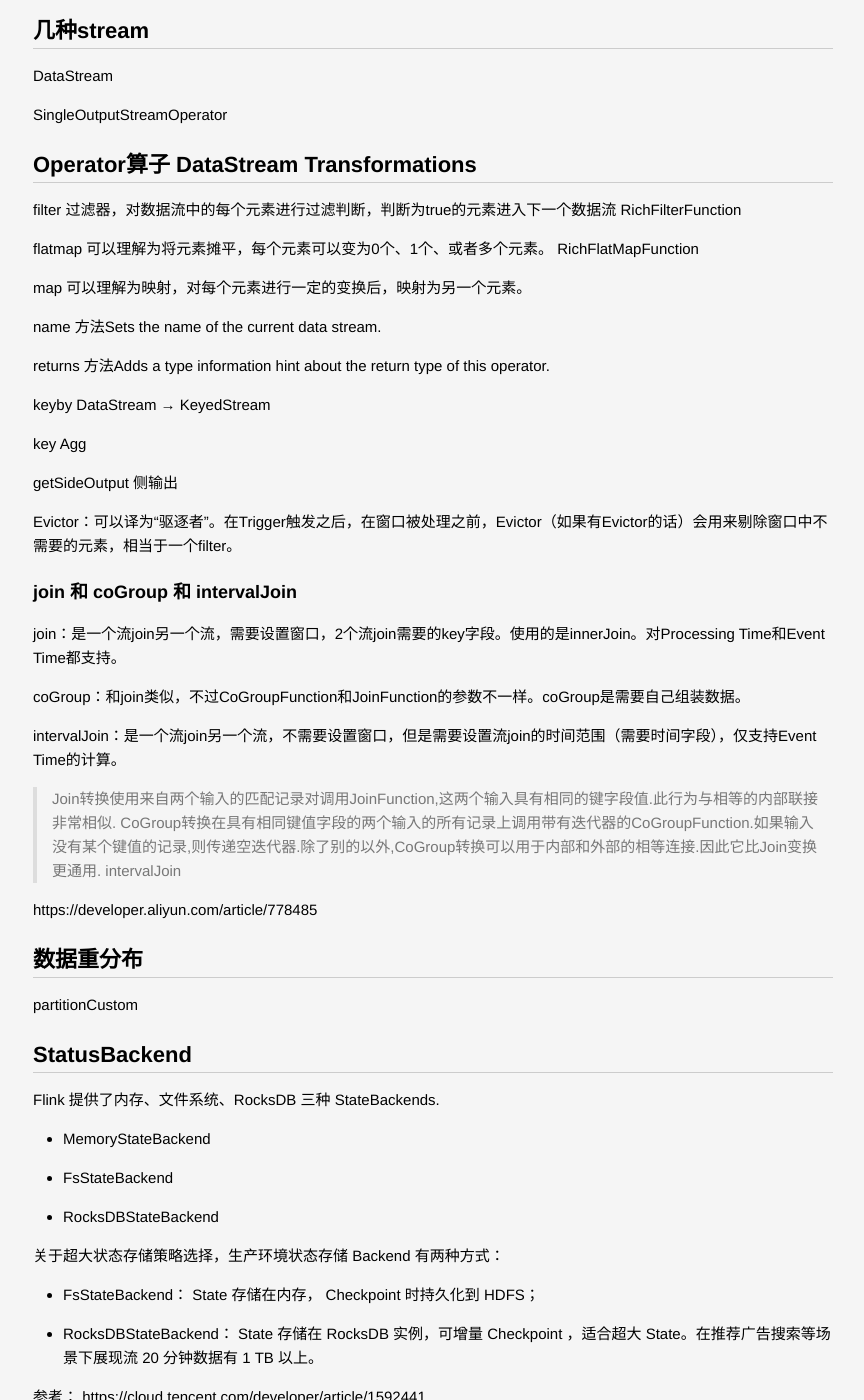
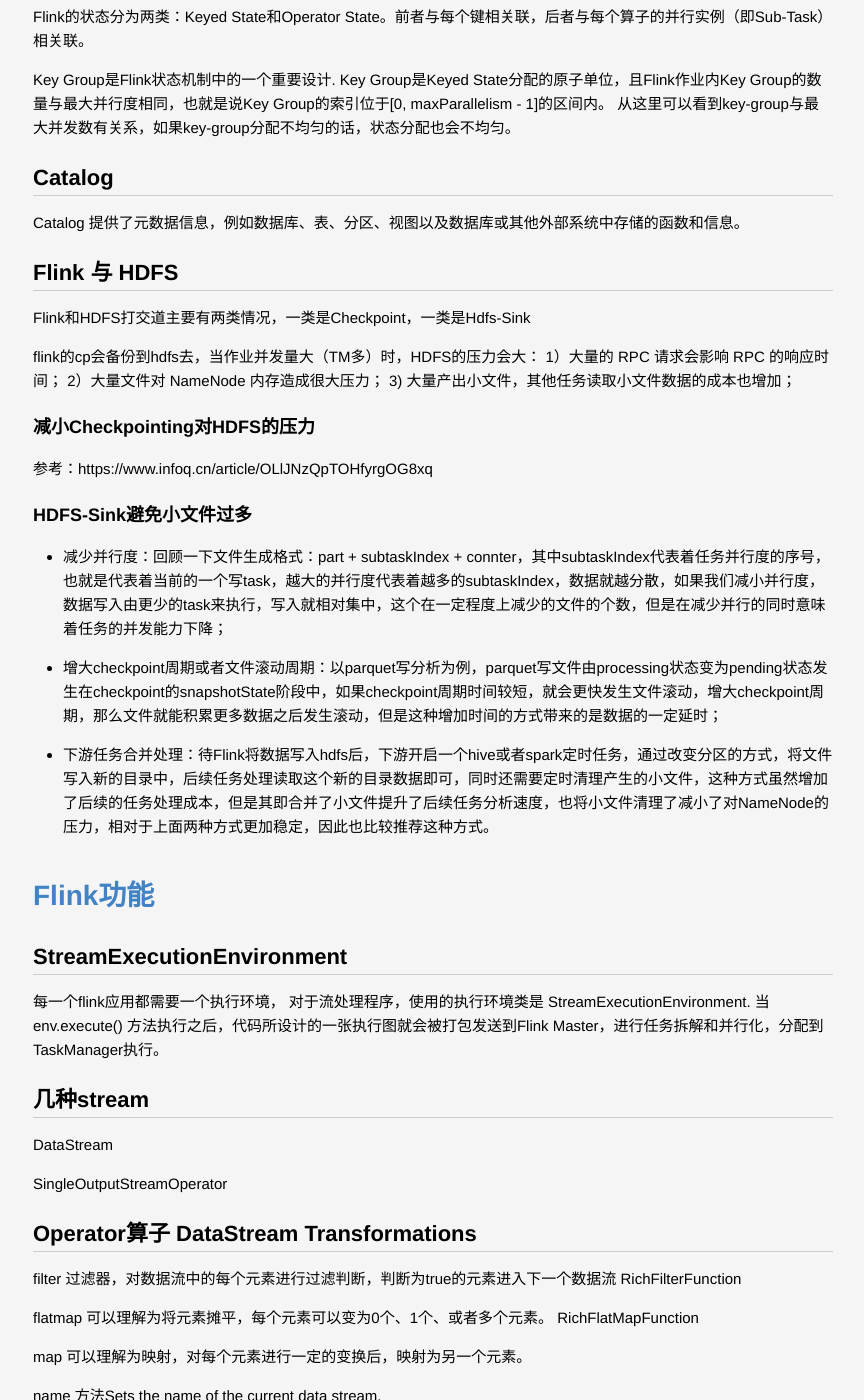
Before and after one commit to lucky521/blog, a Jekyll site: the page built from _posts/framework/2020-03-05-flink.markdown, in a window 1280 px wide and 1400 px high, scrolled down 4185 px. Shown: the whole window, without its empty margins (207-1071 px from the left). Built offline with Jekyll 4.4.1, drawn with Linux system fonts in a browser that asks for light colours; some of the changed text lies outside the part shown.

Commit message:
update flink blog

```diff
--- a/_posts/framework/2020-03-05-flink.markdown
+++ b/_posts/framework/2020-03-05-flink.markdown
@@ -13,7 +13,7 @@
 * 处理过程有状态
 * 处理过程容错，需无缝从失败中恢复
 * 超大数据规模(需分布式支持)
-
+* 期望用一套框架支持批式处理和流式处理
 那么可供你选择的成熟框架并不多。
 
 
@@ -38,10 +38,10 @@
 JobGraph
 JobGraph是通过 Flink 各类API构建起来的一张任务执行图。 当 JobGraph 提交给 Flink 集群后，能够以 Local、Standalone、Yarn 和 Kubernetes 四种模式运行。
 
-JobManager
+### JobManager
 JobManager 相当于整个集群的 Master 节点，且整个集群有且只有一个活跃的 JobManager ，负责整个集群的任务管理和资源管理。
 
-TaskManager
+### TaskManager
 TaskManager 相当于整个集群的 Slave 节点，负责具体的任务执行和对应任务在每个节点上的资源申请和管理。一个TM对应一个JVM。
 
 
@@ -52,19 +52,27 @@
 
 
 ### Checkpoint 和 Savepoint
+
+Flink中的每个方法或算子都可以是由状态的。
+
 这两者都是用于恢复作用。尤其是checkpoint用于恢复异常失败的作业。
 * Checkpoint 是增量做的，每次的时间较短，数据量较小，只要在程序里面启用后会自动触发，用户无须感知；Checkpoint 是作业 failover 的时候自动使用，不需要用户指定。
 * Savepoint 是全量做的，每次的时间较长，数据量较大，需要用户主动去触发。Savepoint 一般用于程序的版本更新，Bug 修复，A/B Test 等场景，需要用户指定。
 - 概念比较 https://www.ververica.com/blog/differences-between-savepoints-and-checkpoints-in-flink
-- CP原理介绍 https://www.infoq.cn/article/pb8pxvssiw2evebhpz7e
+- CP原理介绍 https://www.infoq.cn/article/pb8pxvssiw2evebhpz7e ， https://juejin.cn/post/6844904147494371342
+- CP使用介绍： https://ci.apache.org/projects/flink/flink-docs-master/zh/docs/dev/datastream/fault-tolerance/checkpointing/
 
 Checkpoint的成本
 Checkpoint在生成和恢复的时候都会消耗资源。
-Checkpoint 里面存的是什么内容，太大了怎么办？
+Checkpoint 里面存的是什么内容？ _metadata
+Checkpoint 太大了怎么办？
+
 
 作业 Failover
 Checkpoint 在作业failover的时候自动使用。
 Flink 的容错机制主要分为从 checkpoint 恢复状态和重流数据两步，这也是为什么 Flink 通常要求数据源的数据是可以重复读取的。对于重启后的新 Task 来说，它可以通过读取 checkpoint 很容易地恢复状态信息，但是却不能独立地重流数据，因为 checkpoint 是不包含数据的。
+
+
 
 checkpoint失败原因
 * 如果 Checkpoint 做的非常慢，超过了 timeout 还没有完成，则整个 Checkpoint 也会失败。 Checkpoint慢的原因需要细查。
@@ -72,7 +80,15 @@
 * 依赖外部存储系统，在进行数据交互时，出错，异常没有处理。比如输出数据到 Kafka、Redis、HBase 等，客户端抛出了超时异常，没有进行捕获，Flink 任务容错机制会再次重启。
 * 内存不足，频繁 GC，超出了 GC 负载的限制。比如 OOM 异常
 * 网络问题、机器不可用问题等等。
+- 参考：[Flink Checkpoint 问题排查实用指南](https://www.jianshu.com/p/fc100f85a0fb)
 
+
+如何从checkpoint恢复启动作业？
+
+常用的重启策略
+    （1）固定间隔策略 (Fixed delay)
+    （2）失败率策略 (Failure rate)
+    （3）无重启 (No restart)
 
 
 
@@ -99,6 +115,25 @@
 ## Catalog
 
 Catalog 提供了元数据信息，例如数据库、表、分区、视图以及数据库或其他外部系统中存储的函数和信息。
+
+## Flink 与 HDFS
+
+Flink和HDFS打交道主要有两类情况，一类是Checkpoint，一类是Hdfs-Sink
+
+flink的cp会备份到hdfs去，当作业并发量大（TM多）时，HDFS的压力会大：
+1）大量的 RPC 请求会影响 RPC 的响应时间；
+2）大量文件对 NameNode 内存造成很大压力；
+3) 大量产出小文件，其他任务读取小文件数据的成本也增加；
+
+### 减小Checkpointing对HDFS的压力
+参考：https://www.infoq.cn/article/OLlJNzQpTOHfyrgOG8xq
+
+
+### HDFS-Sink避免小文件过多
+* 减少并行度：回顾一下文件生成格式：part + subtaskIndex + connter，其中subtaskIndex代表着任务并行度的序号，也就是代表着当前的一个写task，越大的并行度代表着越多的subtaskIndex，数据就越分散，如果我们减小并行度，数据写入由更少的task来执行，写入就相对集中，这个在一定程度上减少的文件的个数，但是在减少并行的同时意味着任务的并发能力下降；
+* 增大checkpoint周期或者文件滚动周期：以parquet写分析为例，parquet写文件由processing状态变为pending状态发生在checkpoint的snapshotState阶段中，如果checkpoint周期时间较短，就会更快发生文件滚动，增大checkpoint周期，那么文件就能积累更多数据之后发生滚动，但是这种增加时间的方式带来的是数据的一定延时；
+* 下游任务合并处理：待Flink将数据写入hdfs后，下游开启一个hive或者spark定时任务，通过改变分区的方式，将文件写入新的目录中，后续任务处理读取这个新的目录数据即可，同时还需要定时清理产生的小文件，这种方式虽然增加了后续的任务处理成本，但是其即合并了小文件提升了后续任务分析速度，也将小文件清理了减小了对NameNode的压力，相对于上面两种方式更加稳定，因此也比较推荐这种方式。
+
 
 
 
@@ -164,15 +199,17 @@
 ## StatusBackend
 
 Flink 提供了内存、文件系统、RocksDB 三种 StateBackends.
-- MemoryStateBackend
-- FsStateBackend
-- RocksDBStateBackend
+- MemoryStateBackend: 状态信息是存储在 TaskManager 的堆内存中的，checkpoint 的时候将状态保存到 JobManager 的堆内存中。
+- FsStateBackend: TaskManager会定期地把state存到HDFS上。也就是checkpoint 的时候将状态保存到指定的文件中 (HDFS 等文件系统)。
+- RocksDBStateBackend：状态信息存储在 RocksDB 数据库 (key-value 的数据存储服务)， 最终保存在本地文件中。checkpoint 的时候将状态保存到指定的文件中 (HDFS 等文件系统)。
 
 关于超大状态存储策略选择，生产环境状态存储 Backend 有两种方式：
 - FsStateBackend： State 存储在内存， Checkpoint 时持久化到 HDFS；
 - RocksDBStateBackend： State 存储在 RocksDB 实例，可增量 Checkpoint ，适合超大 State。在推荐广告搜索等场景下展现流 20 分钟数据有 1 TB 以上。
 
 参考： https://cloud.tencent.com/developer/article/1592441
+
+参考: https://ci.apache.org/projects/flink/flink-docs-master/zh/docs/dev/datastream/fault-tolerance/checkpointing/
 
 Checkpointed Function
 
@@ -260,7 +297,6 @@
 SourceFunction、ParallelSourceFunction、RichParallelSourceFunction
 
 
-
 ## sink
 
 Sink是流的重点，根接口是sinkFunction。
@@ -297,6 +333,8 @@
 
 
 ## Flink SQL
+
+和传统SQL不同，Flink SQL设计成的是一个批流一体的SQL。
 一直以来SQL都是用来处理关系型批量数据的，而不是处理流式数据。尽管存在这些差异，但是使用关系查询和 SQL 处理流并不是不可能的。
 
 查询动态表将生成一个 连续查询 。一个连续查询永远不会终止，结果会生成一个动态表。查询不断更新其(动态)结果表，以反映其(动态)输入表上的更改。
@@ -304,6 +342,9 @@
 动态表 (Dynamic Table): https://ci.apache.org/projects/flink/flink-docs-master/zh/dev/table/streaming/dynamic_tables.html
 
 Flink SQL 工作机制: https://zhuanlan.zhihu.com/p/150473300
+
+Flink SQL如何实现数据流的join： http://www.whitewood.me/2019/12/15/Flink-SQL-%E5%A6%82%E4%BD%95%E5%AE%9E%E7%8E%B0%E6%95%B0%E6%8D%AE%E6%B5%81%E7%9A%84-Join/
+
 
 
 ## Flink 单点恢复
@@ -328,6 +369,9 @@
 ## DataSet API
 
 1.12版本开始DataSetAPI正在废弃中。
+
+
+
 
 
 # Flink部署
```
Also changed, not shown: _posts/framework/2017-07-30-Hadoop.markdown (+25 -1 lines).
